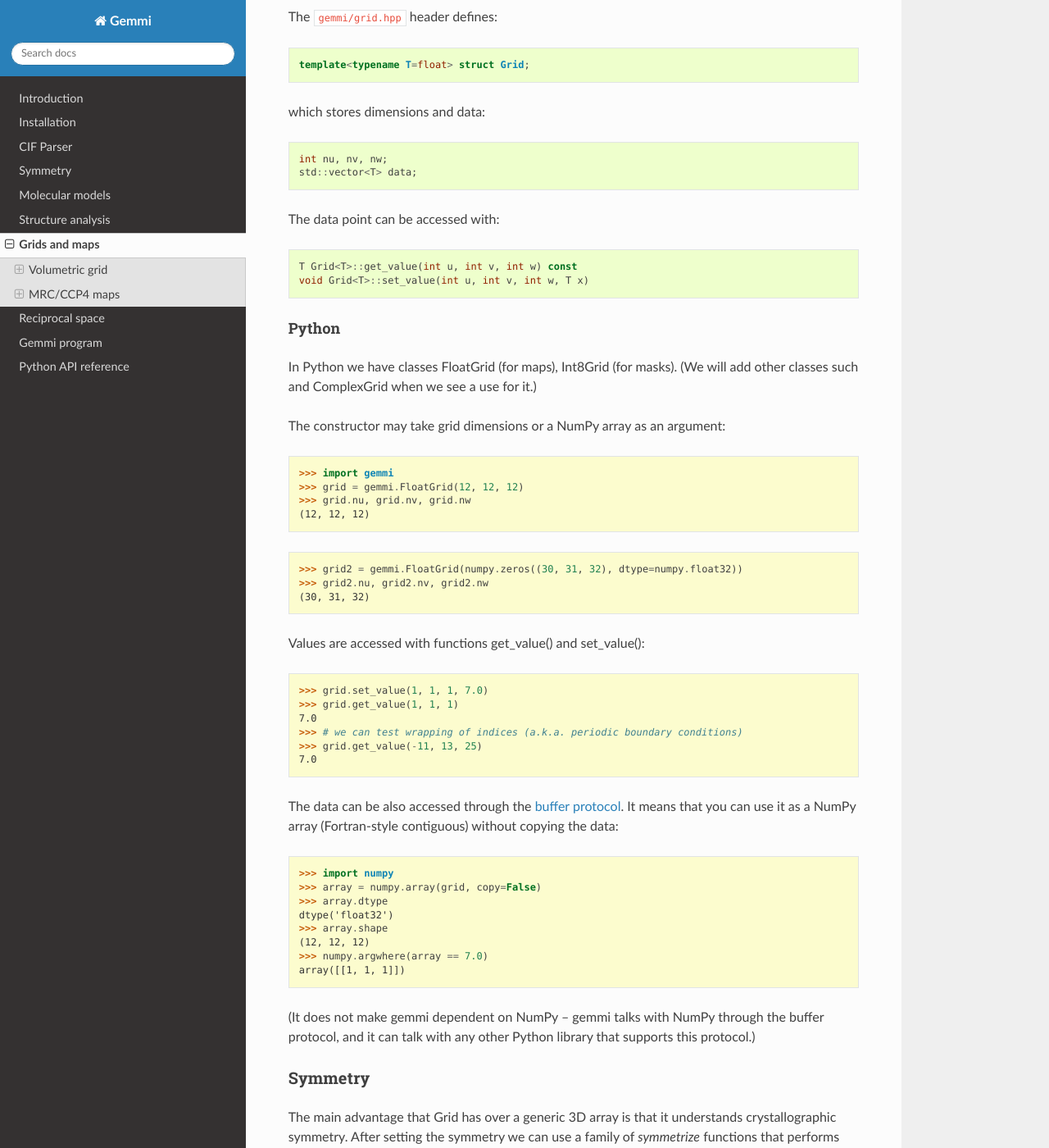
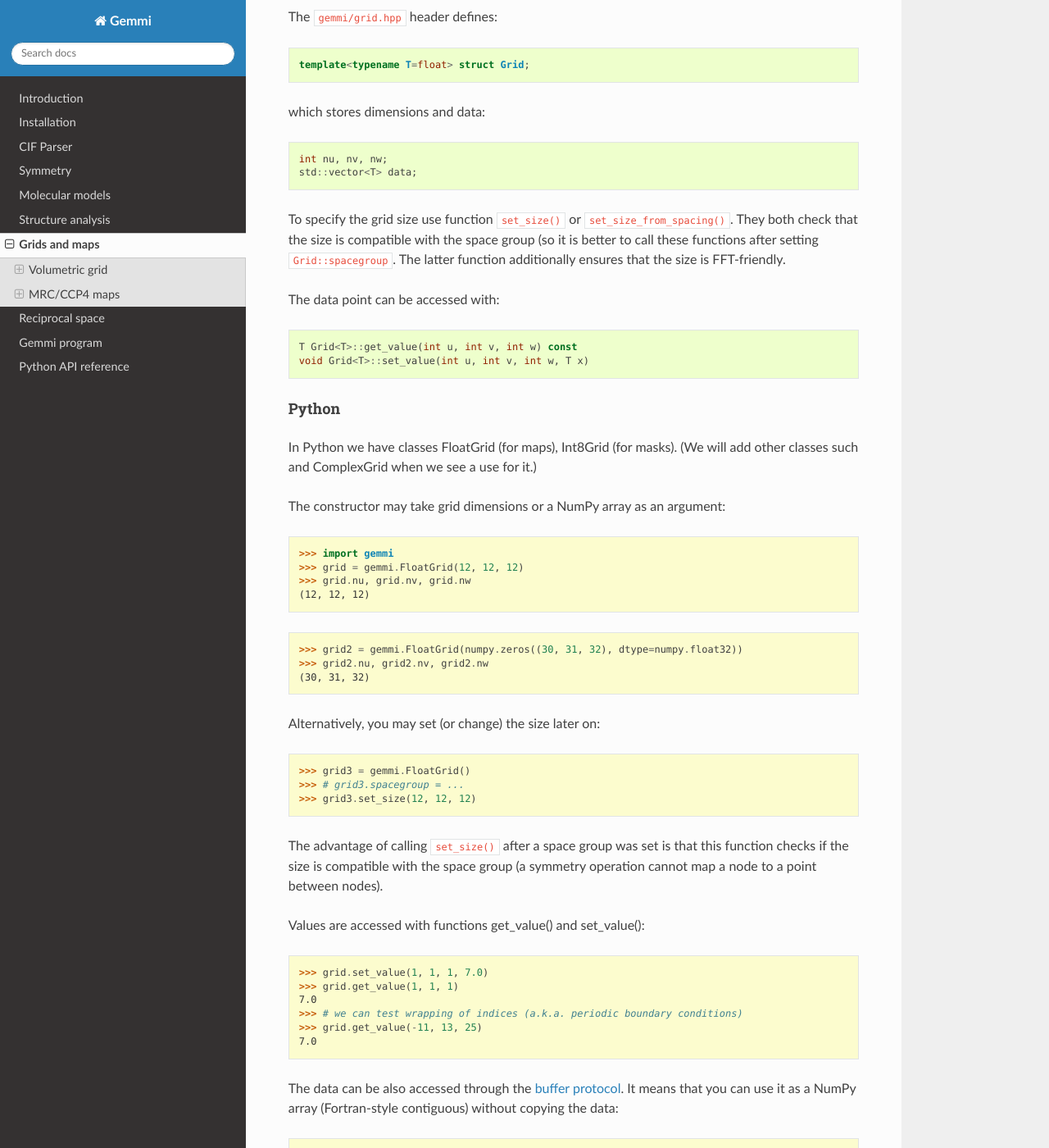
Before and after one commit to project-gemmi/gemmi, a Sphinx documentation site: the page built from docs/grid.rst, in a window 1280 px wide and 1400 px high, scrolled down 737 px. Shown: the whole window at 82% size. Built offline with Sphinx 7.4.7 and the Read the Docs theme 2.0.0, drawn with Linux system fonts in a browser that asks for light colours.

Commit message:
python: Grid.set_size()

```diff
--- a/docs/grid.rst
+++ b/docs/grid.rst
@@ -43,6 +43,12 @@ which stores dimensions and data::
   int nu, nv, nw;
   std::vector<T> data;
 
+To specify the grid size use function ``set_size()``
+or ``set_size_from_spacing()``. They both check that the size
+is compatible with the space group (so it is better to call
+these functions after setting ``Grid::spacegroup``.
+The latter function additionally ensures that the size is FFT-friendly.
+
 The data point can be accessed with::
 
   T Grid<T>::get_value(int u, int v, int w) const
@@ -70,6 +76,18 @@ The constructor may take grid dimensions or a NumPy array as an argument:
   >>> grid2 = gemmi.FloatGrid(numpy.zeros((30, 31, 32), dtype=numpy.float32))
   >>> grid2.nu, grid2.nv, grid2.nw
   (30, 31, 32)
+
+Alternatively, you may set (or change) the size later on:
+
+.. doctest::
+
+  >>> grid3 = gemmi.FloatGrid()
+  >>> # grid3.spacegroup = ...
+  >>> grid3.set_size(12, 12, 12)
+
+The advantage of calling ``set_size()`` after a space group was set
+is that this function checks if the size is compatible with the space group
+(a symmetry operation cannot map a node to a point between nodes).
 
 Values are accessed with functions get_value() and set_value():
 
```
Also changed, not shown: 1 other file.
